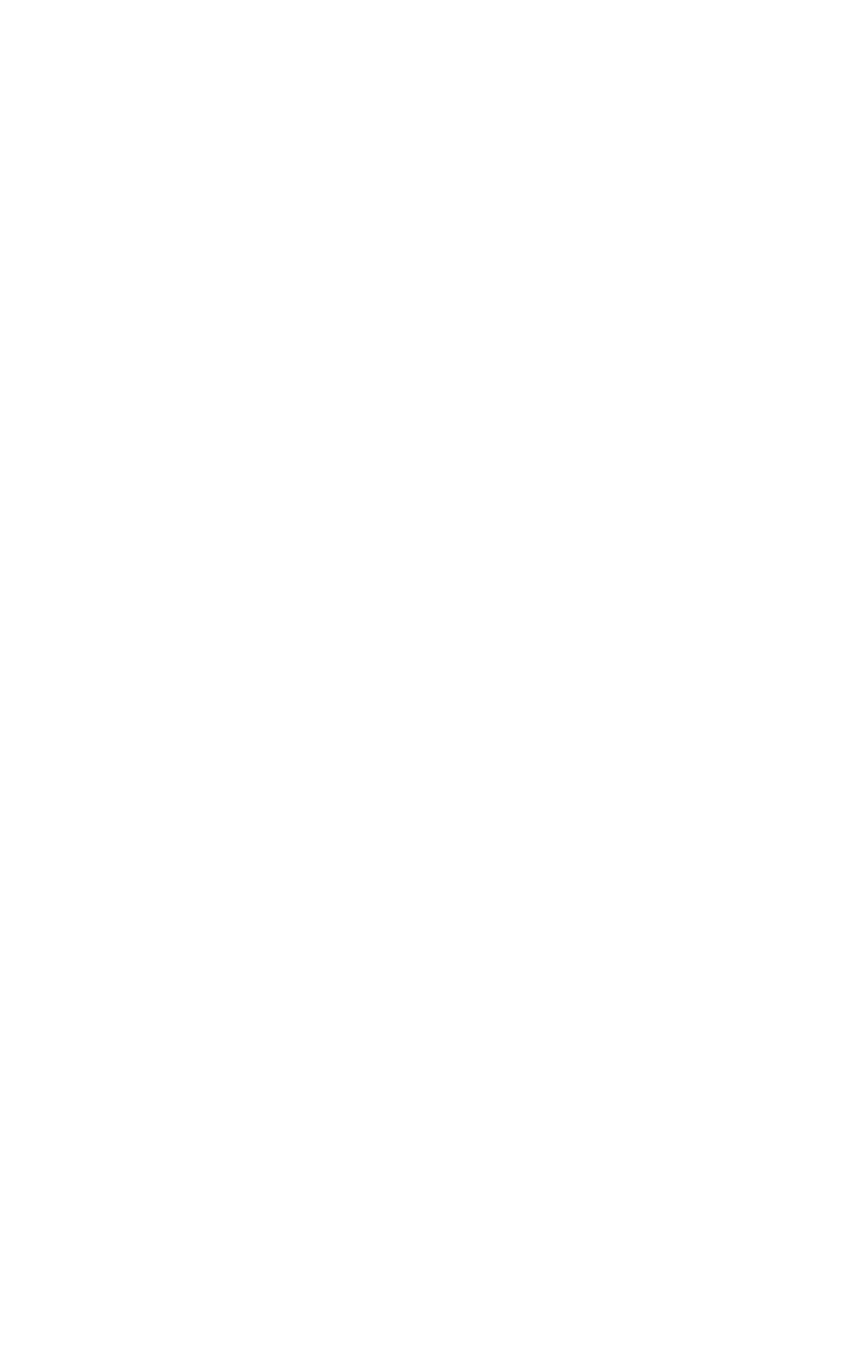
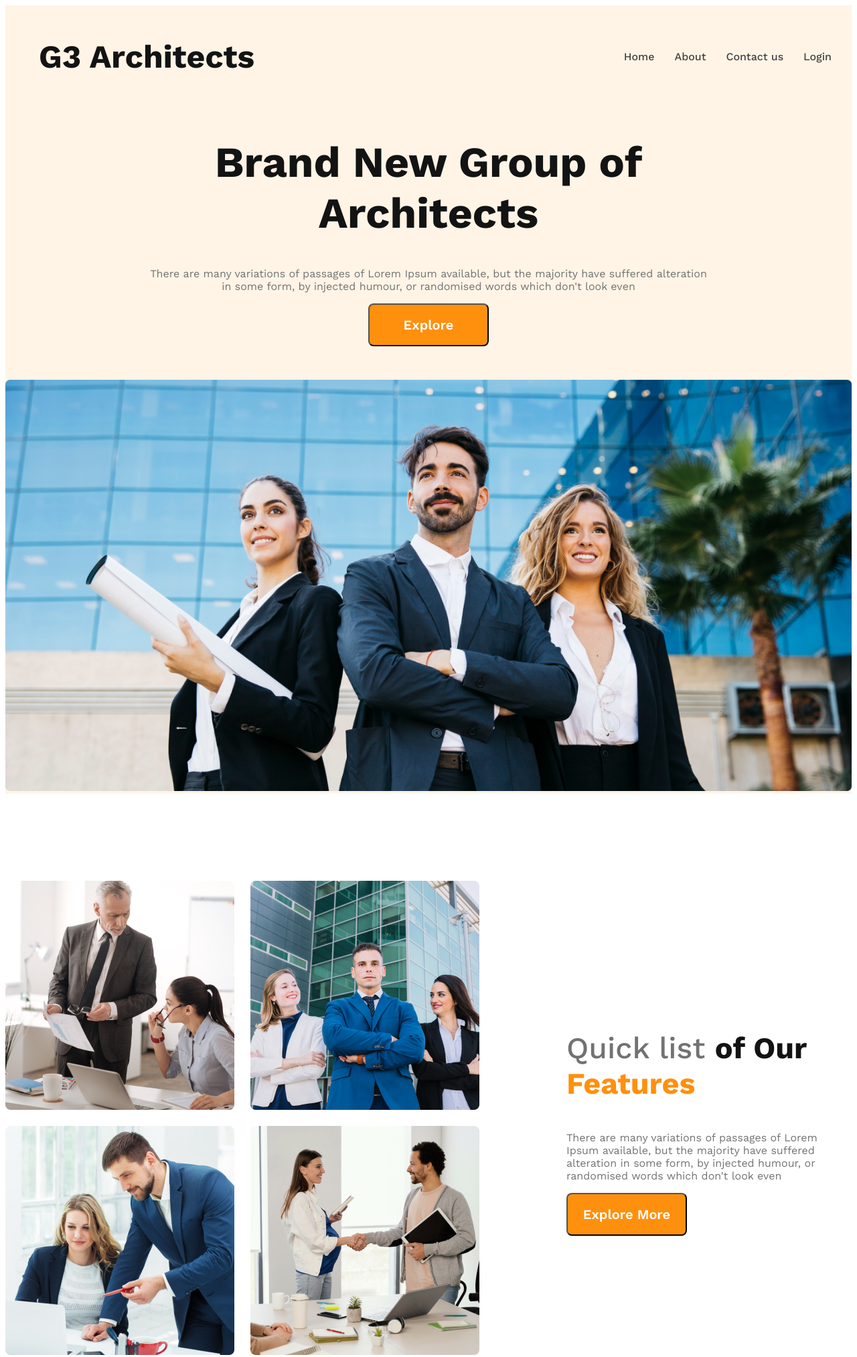
Before and after one commit to maimunamumu/g3-arictecture-web-site, a plain HTML site: page index.html in a window 1280 px wide. Shown: the whole page at 67% size. Before the commit the page ends 800 px from the top, so only its background shows below. Drawn offline with nearby package versions, Linux system fonts and the light colour scheme.

Commit message:
seconed commit done

```diff
--- a/index.html
+++ b/index.html
@@ -7,8 +7,41 @@
     <link rel="stylesheet" href="styles/style.css">
 </head>
 <body>
-    <header></header>
-    <main></main>
+    <header class="bg-light">
+        <nav class="nav-bar display-flex">
+            <h3 class="brand">G3 Architects</h3>
+            <ul class="nav-links  display-flex">
+                <li class="nav-items"><a class="nav-link" href="">Home</a></li>
+                <li class="nav-items"> <a class="nav-link" href="">About</a></li>
+                <li class="nav-items"><a class="nav-link" href="">Contact us</a></li>
+                <li class="nav-items"><a class="nav-link" href="">Login</a></li>
+            </ul>
+        </nav>
+        <div class="banner"><div class="banner-content">
+            <h1 class="banner-title">Brand New
+                Group of Architects </h1>
+                <p class="banner-description">There are many variations of passages of Lorem Ipsum available, but the majority have suffered alteration in some form, by injected humour, or randomised words which don't look even</p>
+                <button class="primary-btn">Explore</button>
+        </div>
+
+           <img class="banner-image" src="images/banner.png" alt="">
+                </div>
+    </header>
+    <main>
+        <section class="teams display-flex">
+           <div class="team-image-container">
+               <img src="images/team1.png" alt="">
+               <img src="images/team2.png" alt="">
+               <img src="images/team3.png" alt="">
+               <img src="images/team4.png" alt="">
+           </div>
+           <div class="our-features">
+            <h3 class="features-title">Quick list <span id="of">of Our</span> <span id="quicly"> Features</span> </h3>
+            <p class="features-description">There are many variations of passages of Lorem Ipsum available, but the majority have suffered alteration in some form, by injected humour, or randomised words which don't look even</p>
+            <button class="primary-btn">Explore More</button>
+           </div>
+        </section>
+    </main>
     <footer></footer>
 </body>
 </html>
--- a/styles/style.css
+++ b/styles/style.css
@@ -0,0 +1,130 @@
+@import url('https://fonts.googleapis.com/css2?family=Work+Sans:ital,wght@0,100..900;1,100..900&display=swap');
+
+body{
+    font-family: "Work Sans", sans-serif;
+}
+.display-flex{
+    display: flex;
+}
+.nav-bar{
+   justify-content: space-between;
+   align-items: center;
+}
+.nav-items{
+    list-style: none;
+    margin-right: 30px;
+
+}
+.nav-link{
+    text-decoration: none;
+    color: rgb(66, 66, 66);
+    font-family: Work Sans;
+    font-size: 16px;
+    font-weight: 500;
+}
+.brand{
+    color: rgb(19, 19, 19);
+font-family: Work Sans;
+font-size: 3rem;
+font-weight: 700;
+margin-left: 50px;
+}
+ .bg-light{
+    background-color: rgba(255, 144, 14, 0.1);
+
+ }
+ .nav-bar, .banner{
+    max-width: 1440px;
+    margin: 0 auto;
+ }
+ main{
+    max-width: 1440px;
+    margin: 0 auto;
+ }
+ main > section{
+    margin-top: 130px;
+ }
+ /* banner related styles */
+
+ .banner-content{
+    max-width: 850px;
+    margin: 0 auto;
+    text-align: center;
+    margin-bottom: 50px;
+ }
+ .banner-image{
+   width: 100%;
+ }
+ .banner-title{
+    color: rgb(19, 19, 19);
+font-family: Work Sans;
+font-size: 64px;
+font-weight: 700;
+ }
+ .banner-description{
+    color: rgb(114, 114, 114);
+font-family: Work Sans;
+font-size: 16px;
+font-weight: 400;
+ }
+ .primary-btn{
+    color: rgb(255, 255, 255);
+font-family: Work Sans;
+font-size: 1.25rem;
+font-weight: 600;
+width: 180px;
+height: 64px;
+border-radius: 8px;
+
+background: rgb(255, 144, 14);
+ }
+ /* main section style */
+ .teams{
+    align-items: center;
+ }
+ .team-image-container{
+    display: grid;
+    grid-template-columns: repeat(2, 1fr);
+    gap: 24px;
+ }
+ .our-features{
+   margin-left: 130px;
+   max-width: 530px;
+ }
+ .features-title{
+    font-family: Work Sans;
+   font-size: 2.8rem;
+    color: rgb(114, 114, 114);
+    font-weight: 500;
+ }
+
+ #of{
+   color:rgb(19, 19, 19) ;
+   font-weight: 700;
+ }
+ #quicly{
+    color: rgb(255, 144, 14);
+    font-weight: 700;
+ }
+ .features-description{
+    color: rgb(114, 114, 114);
+font-family: Work Sans;
+font-size: 16px;
+font-weight: 400;
+ }
+ /* responsive media query */
+ @media screen and (max-width: 576px) {
+    .nav-bar,
+     .nav-links,
+    .teams{
+        flex-direction: column;
+    }
+    .team-image-container{
+        grid-template-columns: repeat(1, 1fr);
+    }
+
+    .our-features{
+        margin-left: 20px;
+    }
+
+ }
```
